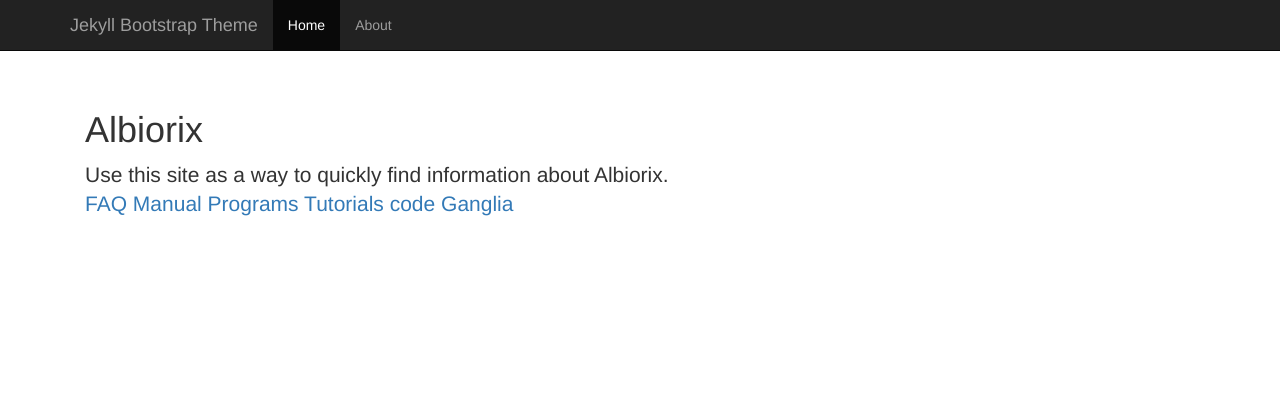
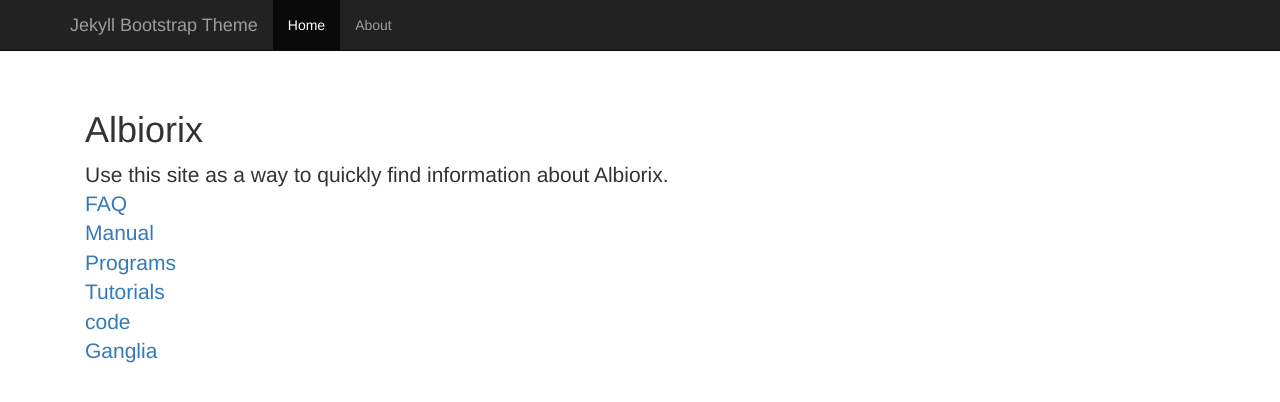
Before and after one commit to The-Bioinformatics-Group/Albiorix, a Jekyll site: the page built from index.html, in a window 1280 px wide. Shown: the top 402 px of the page. Built offline with Jekyll 4.4.1, drawn with Linux system fonts in a browser that asks for light colours; nearby versions of some CDN libraries.

Commit message:
Added line breaks

```diff
--- a/index.html
+++ b/index.html
@@ -7,10 +7,10 @@ title:  'Welcome'
 
 <p class="lead">
   Use this site as a way to quickly find information about Albiorix.<br>
-  <a href=https://github.com/mtop/albiorix/wiki/FAQ>FAQ</a>
-  <a href=http://matstopel.se/Albiorix>Manual</a>
-  <a href=https://github.com/mtop/albiorix/wiki/Installed-programs>Programs</a>
-  <a href=https://github.com/mtop/albiorix/wiki/Tutorials>Tutorials</a>
-  <a href=https://github.com/mtop/albiorix>code</a>
-  <a href=http://albiorix.bioenv.gu.se/ganglia/>Ganglia</a>
+  <a href=https://github.com/mtop/albiorix/wiki/FAQ>FAQ</a><br>
+  <a href=http://matstopel.se/Albiorix>Manual</a><br>
+  <a href=https://github.com/mtop/albiorix/wiki/Installed-programs>Programs</a><br>
+  <a href=https://github.com/mtop/albiorix/wiki/Tutorials>Tutorials</a><br>
+  <a href=https://github.com/mtop/albiorix>code</a><br>
+  <a href=http://albiorix.bioenv.gu.se/ganglia/>Ganglia</a><br>
 </p>
```
